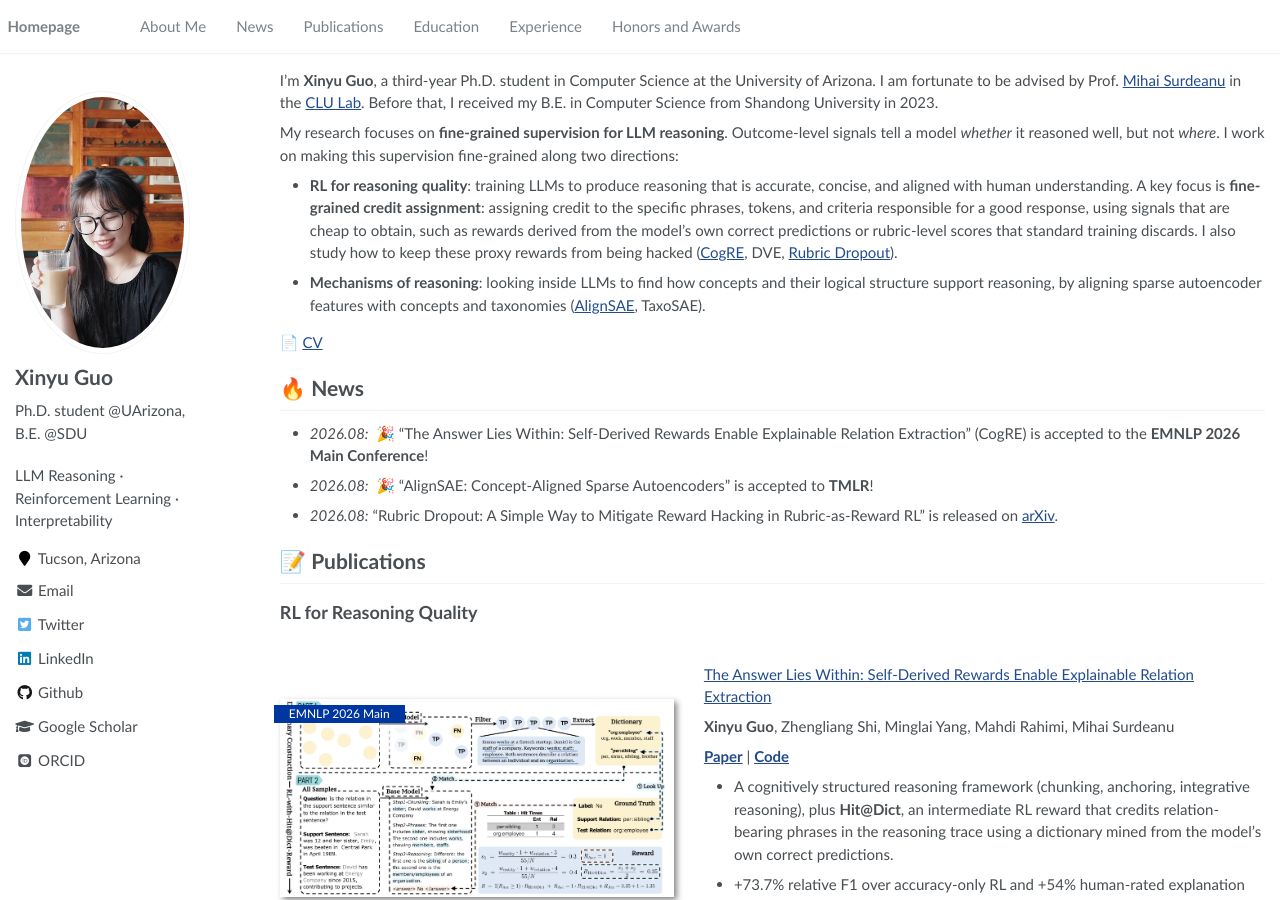
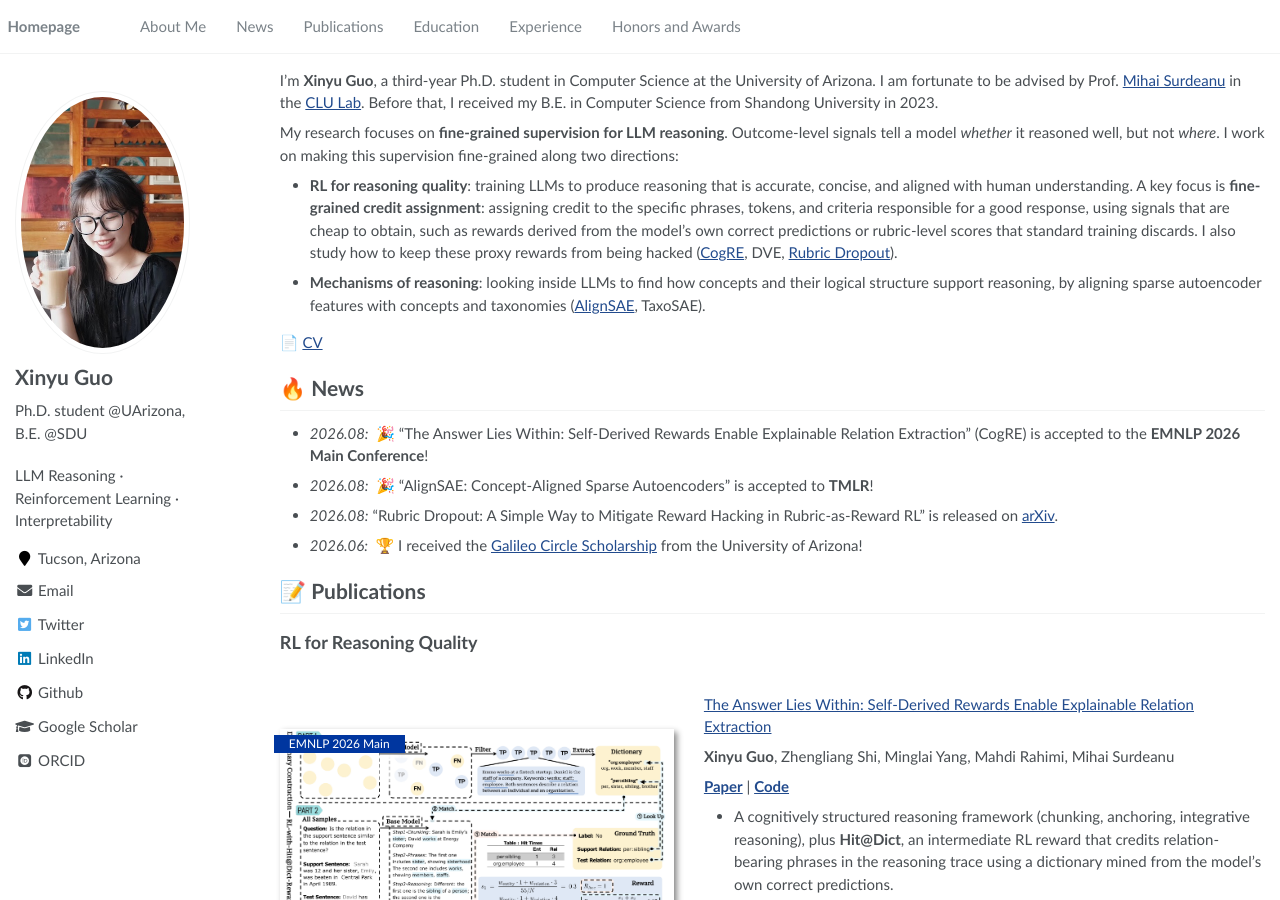
Before and after one commit to xinnyuguo/xinnyuguo.github.io, a Jekyll site: the page built from _pages/about.md, in a window 1280 px wide and 900 px high. Built offline with Jekyll 4.4.1, drawn with Linux system fonts in a browser that asks for light colours; some web fonts are replaced; some of the changed text lies outside the part shown.

Commit message:
Add Galileo Circle Scholarship
Co-Authored-By: Claude Opus 5.5 (1M context) <noreply@anthropic.com>

```diff
--- a/_pages/about.md
+++ b/_pages/about.md
@@ -29,6 +29,7 @@ My research focuses on **fine-grained supervision for LLM reasoning**. Outcome-l
 - *2026.08:* &nbsp;🎉 "The Answer Lies Within: Self-Derived Rewards Enable Explainable Relation Extraction" (CogRE) is accepted to the **EMNLP 2026 Main Conference**!
 - *2026.08:* &nbsp;🎉 "AlignSAE: Concept-Aligned Sparse Autoencoders" is accepted to **TMLR**!
 - *2026.08:* "Rubric Dropout: A Simple Way to Mitigate Reward Hacking in Rubric-as-Reward RL" is released on [arXiv](https://arxiv.org/abs/2608.11669).
+- *2026.06:* &nbsp;🏆 I received the [Galileo Circle Scholarship](https://lpl.arizona.edu/graduate/awards/galileo/2024) from the University of Arizona!
 
 # 📝 Publications
 
@@ -118,6 +119,7 @@ Minglai Yang, **Xinyu Guo**, Zhengliang Shi, Jinhe Bi, Steven Bethard, Mihai Sur
 - *2023.09 - 2024.06:* Undergraduate Research Assistant, CAES Research Center, Shandong University. Advisor: Prof. Zhongxing Yu.
 
 # 🎖 Honors and Awards
+- *2026:* [Galileo Circle Scholarship](https://lpl.arizona.edu/graduate/awards/galileo/2024), University of Arizona
 - *2022:* Academic Scholarship, Shandong University
 - *2020, 2021, 2022:* Entrepreneurial Practice Award, Shandong University
 - *2020:* Merit Award, 6th "Internet+" Innovation and Entrepreneurship Competition
```
